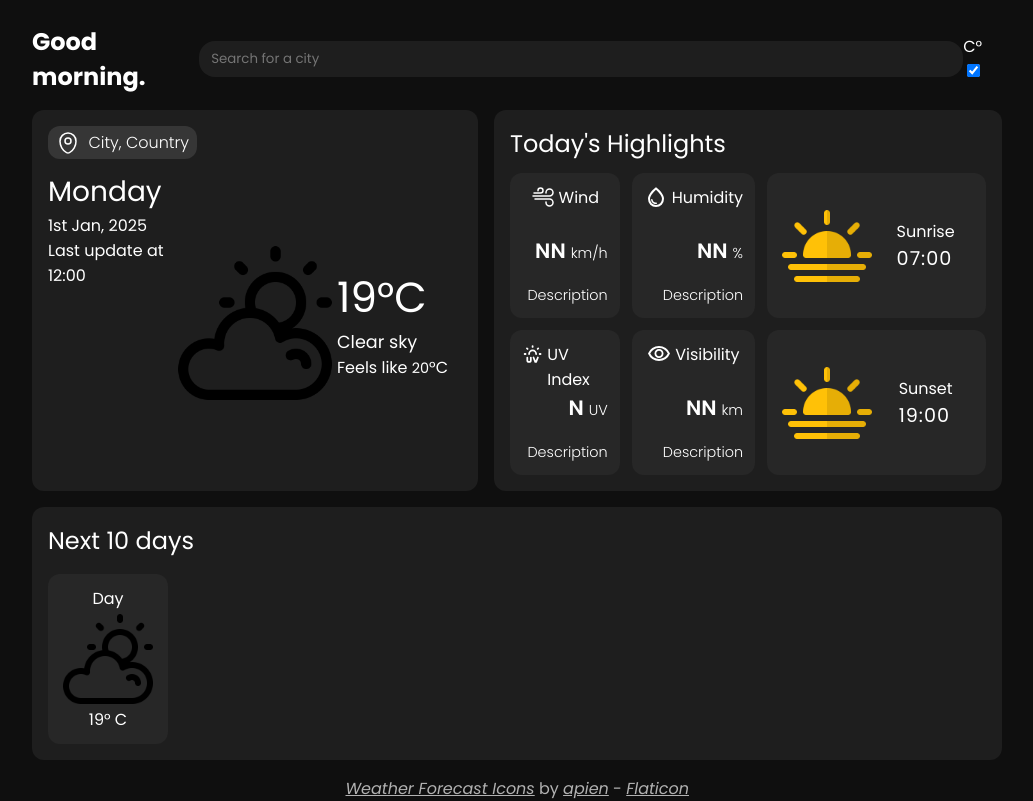
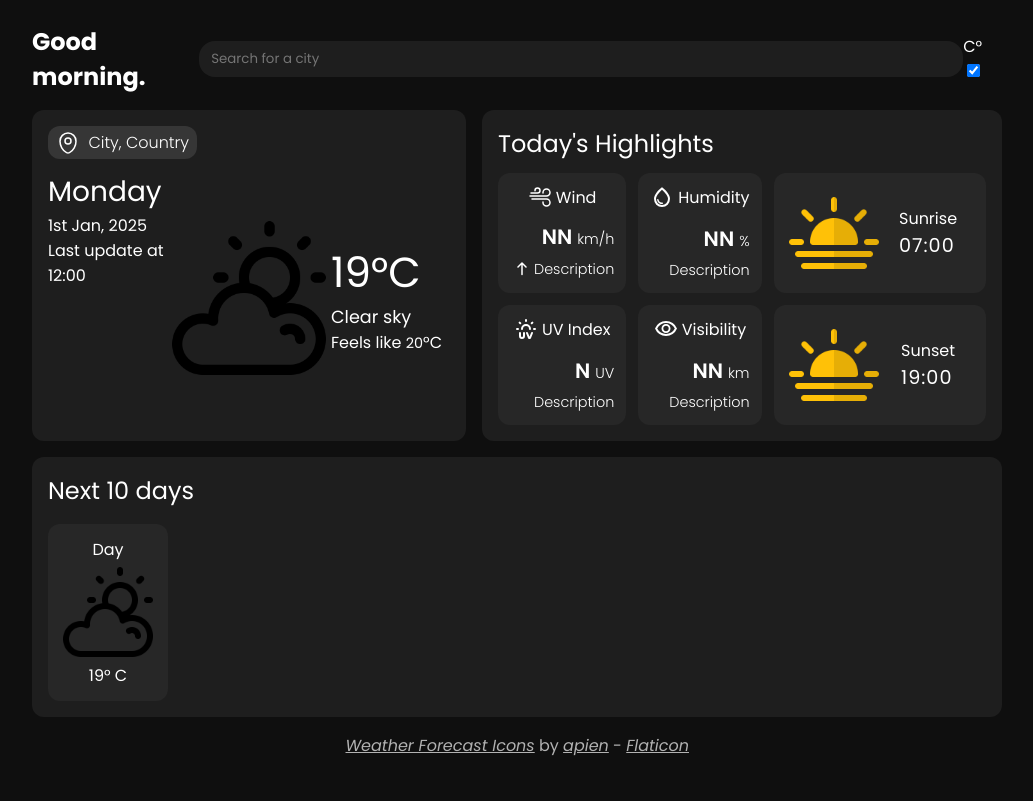
Before and after one commit to Anibvl-17/odin-weather, a plain HTML site: page index.html in a window 1280 px wide. Shown: the whole page, without its empty margins (160-1193 px from the left). Drawn offline with Linux system fonts and the light colour scheme; no server answers.

Commit message:
Refactor wind description, add wind direction icon

```diff
--- a/index.html
+++ b/index.html
@@ -86,7 +86,12 @@
       <div class="today-card-value-wrapper">
         <p><span id="windspeed" class="today-card-value">NN </span><span class="today-card-unit speed-unit">km/h</span></p>
       </div>
-      <p id="wind-description" class="today-card-description">Description</p>
+      <div class="today-card-description" style="display: flex; align-items: center;">
+        <svg class="small-icon" xmlns="http://www.w3.org/2000/svg" width="128" height="128" viewBox="0 0 24 24">
+          <path fill="#ffffff" d="M8.53 10.53a.75.75 0 1 1-1.06-1.06l4-4a.75.75 0 0 1 1.06 0l4 4a.75.75 0 1 1-1.06 1.06l-2.72-2.72v9.69a.75.75 0 0 1-1.5 0V7.81z"/>
+        </svg>
+        <p id="wind-description">Description</p>
+      </div>
     </div>
 
     <div id="today-humidity" class="today-card today-info">
```
